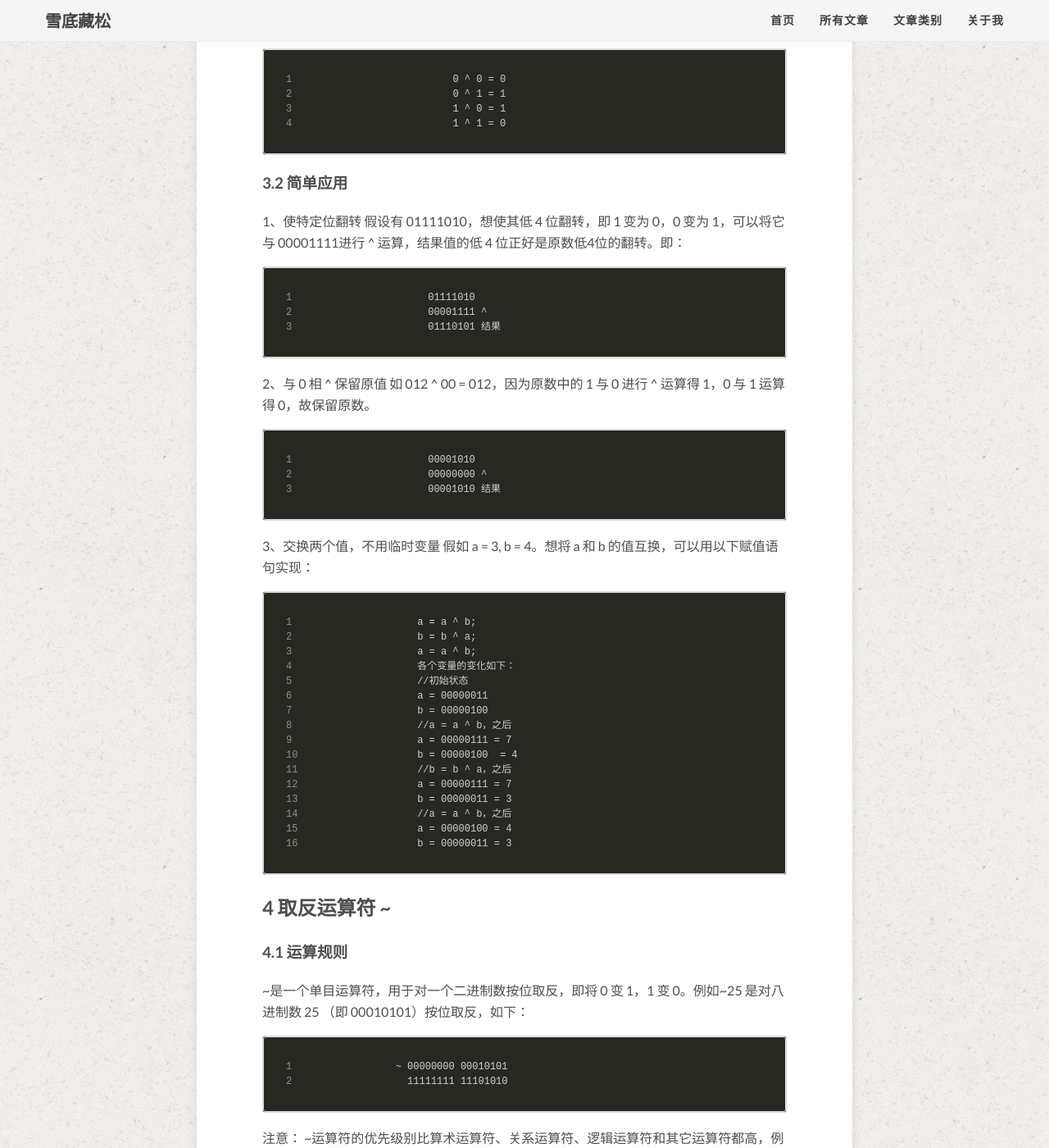
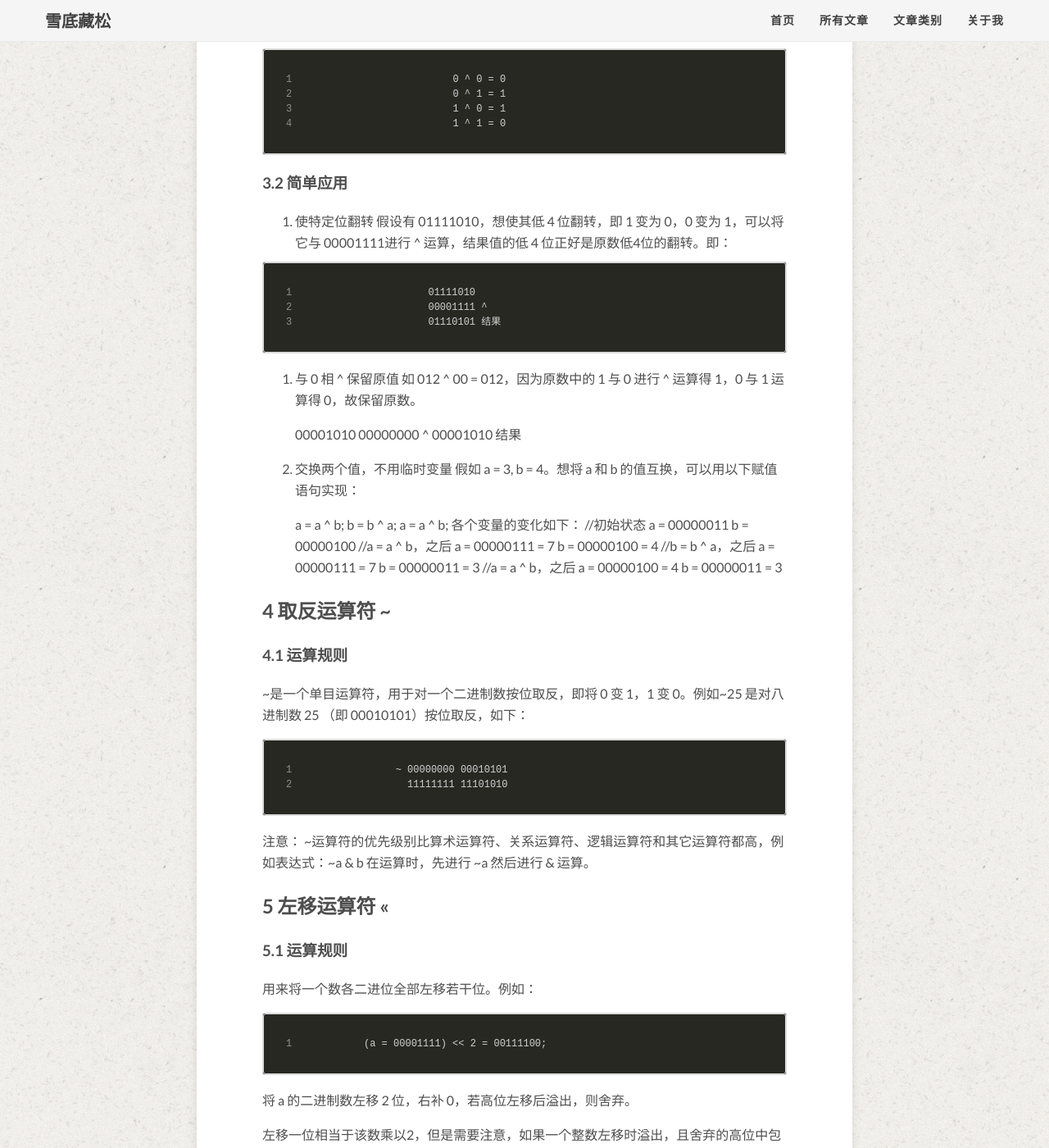
Before and after one commit to MinfeiZhou/MinfeiZhou.github.io, a Jekyll site: the page built from _posts/2015-10-03-位运算及其简单应用.md, in a window 1280 px wide and 1400 px high, scrolled down 2329 px. Shown: the whole window at 82% size. Built offline with Jekyll 4.4.1, drawn with Linux system fonts in a browser that asks for light colours; nearby versions of some CDN libraries; library files that are not in the unit come from our copies; formulas are drawn with MathJax 3; comment, search, counter and statistics services are not loaded.

Commit message:
测试代码插入

````diff
--- a/_posts/2015-10-03-位运算及其简单应用.md
+++ b/_posts/2015-10-03-位运算及其简单应用.md
@@ -74,21 +74,24 @@
     1 ^ 1 = 0
 
 ### 3.2 简单应用
-1、使特定位翻转
+1. 使特定位翻转
 假设有 01111010，想使其低 4 位翻转，即 1 变为 0，0 变为 1，可以将它与 00001111进行 ^ 运算，结果值的低 4 位正好是原数低4位的翻转。即：
 
-    01111010
-    00001111 ^
-    01110101 结果
+  ```
+  01111010
+  00001111 ^
+  01110101 结果
+  ```
 
-2、与 0 相 ^ 保留原值
+2. 与 0 相 ^ 保留原值
 如 012 ^ 00 = 012，因为原数中的 1 与 0 进行 ^ 运算得 1，0 与 1 运算得 0，故保留原数。
+
 
     00001010
     00000000 ^
     00001010 结果
 
-3、交换两个值，不用临时变量
+3. 交换两个值，不用临时变量
 假如 a = 3, b = 4。想将 a 和 b 的值互换，可以用以下赋值语句实现：
 
     a = a ^ b;
````
